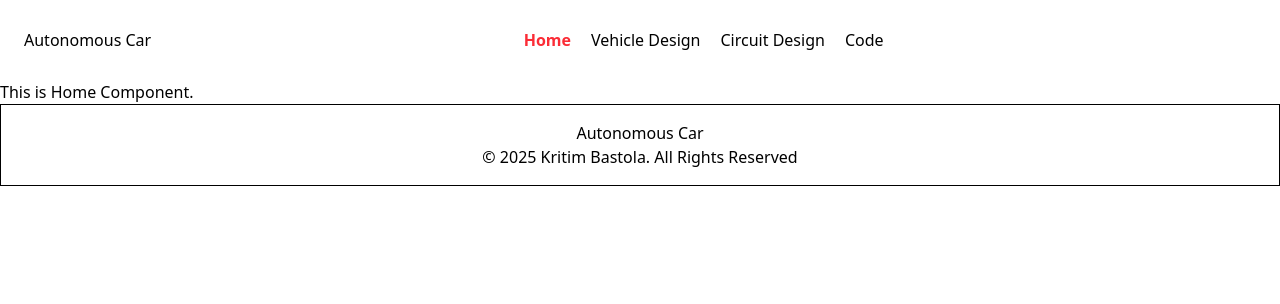
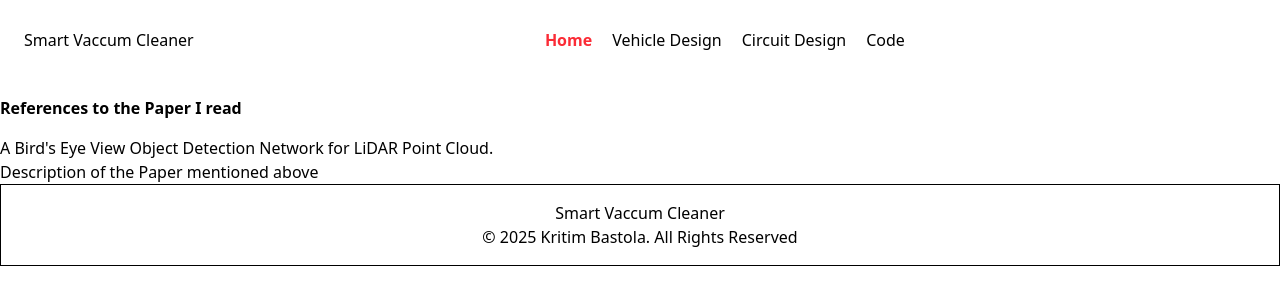
Before and after one commit to Kritim-123/auto-car, a React (Vite) app in the folder auto-car-web/: page / in a window 1280 px wide. Shown: the top 304 px of the page. Built offline with nearby package versions, Linux system fonts and the light colour scheme.

Commit message:
push before hosting the page

```diff
--- a/auto-car-web/src/components/layout/footer.tsx
+++ b/auto-car-web/src/components/layout/footer.tsx
@@ -1,7 +1,7 @@
 export default function Footer() {
   return (
     <footer className="border border-t text-center py-4">
-      <p>Autonomous Car</p>
+      <p>Smart Vaccum Cleaner</p>
       <p>© 2025 Kritim Bastola. All Rights Reserved</p>
     </footer>
   );
--- a/auto-car-web/src/components/layout/header.tsx
+++ b/auto-car-web/src/components/layout/header.tsx
@@ -5,7 +5,7 @@ export default function Header() {
   return (
     <header className=" py-4 px-6 flex gap-10 justify-between h-20 items-center">
       <a href="/">
-        <p>Autonomous Car</p>
+        <p>Smart Vaccum Cleaner</p>
       </a>
       <nav>
         <ul className="flex gap-5 ">
--- a/auto-car-web/src/routes/home.tsx
+++ b/auto-car-web/src/routes/home.tsx
@@ -1,9 +1,19 @@
-import React from 'react'
+import React from "react";
 
 export default function Home() {
   return (
     <div>
-      This is Home Component.
+
+      <div >
+        {/* TODO : Add crousel (box) to show the papers in different box and when I click on them
+         make them pop-up and show description. */}
+
+        <h2 className="text-2x1 font-bold my-4">References to the Paper I read</h2>
+        <ul>
+          <li>A Bird's Eye View Object Detection Network for LiDAR Point Cloud.</li>
+          <p>Description of the Paper mentioned above</p>
+        </ul>
+      </div>
     </div>
-  )
+  );
 }
```
Also changed, not shown: 1 other file (tests, documents, lock files or other folders).
